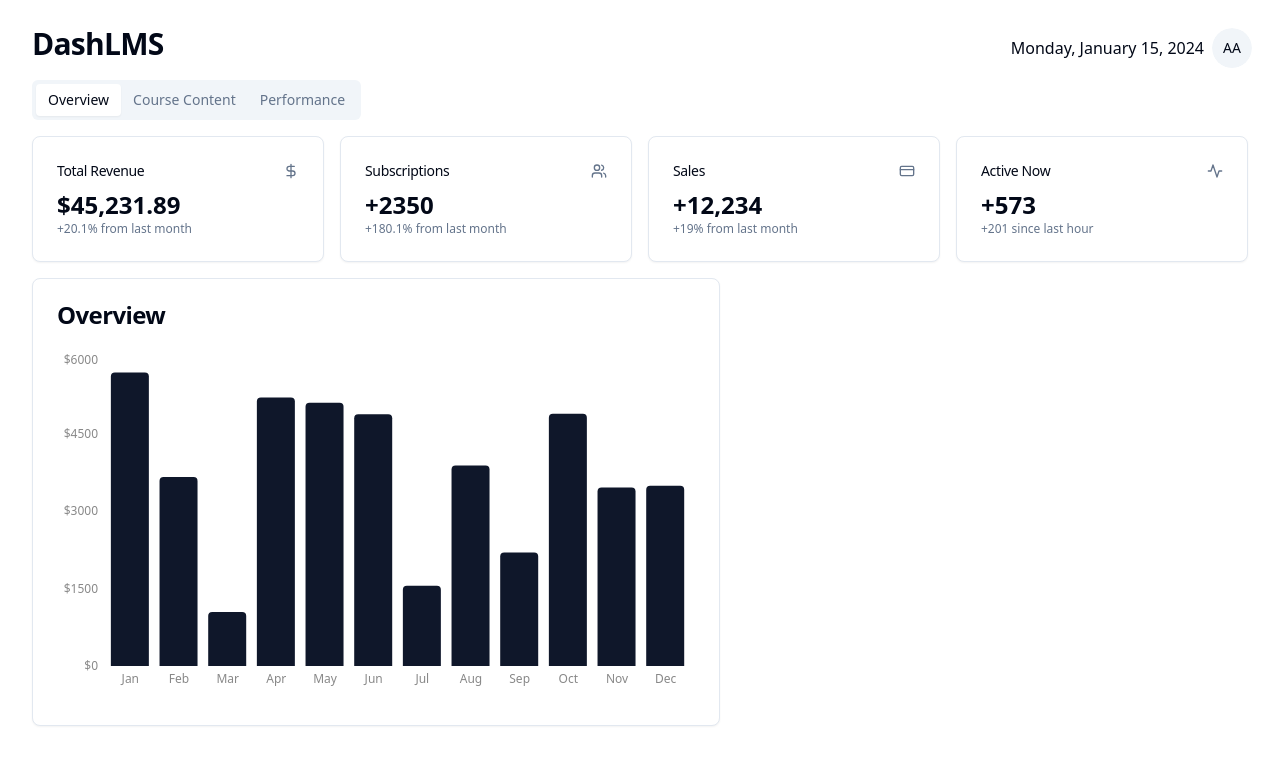
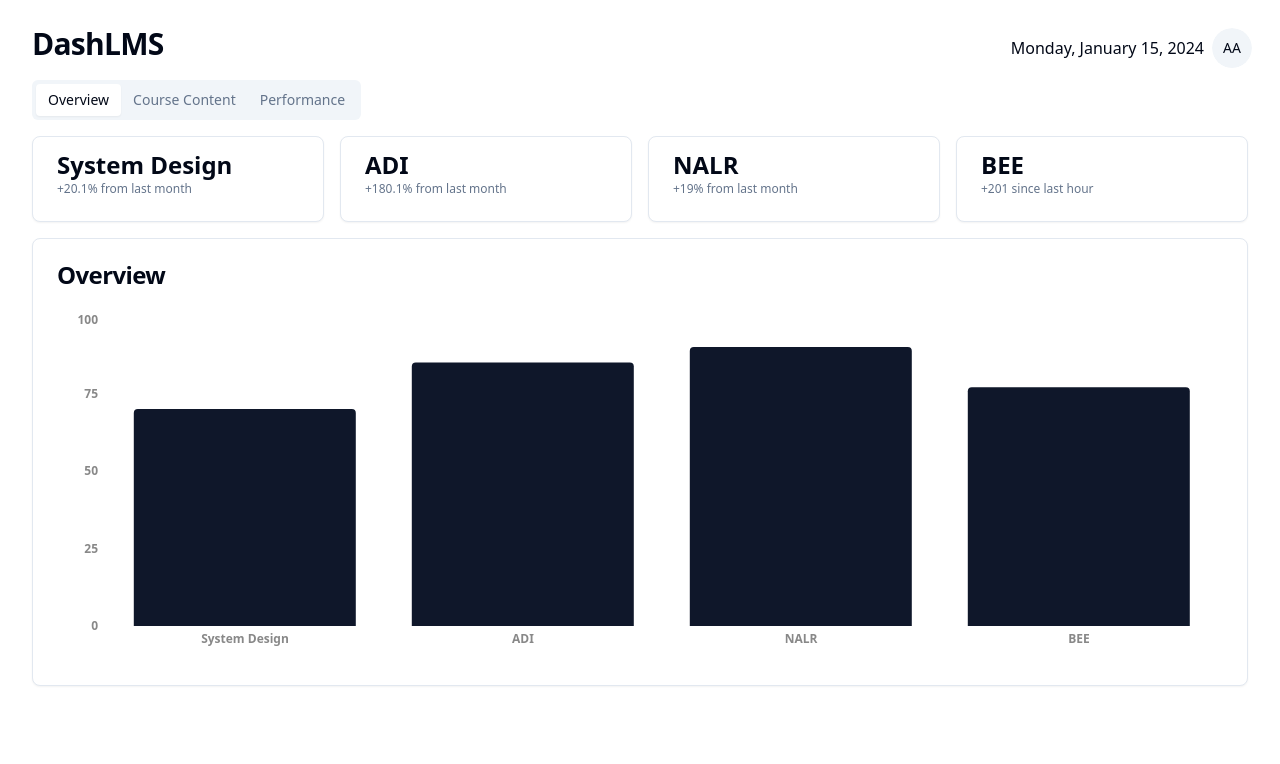
Before and after one commit to abhay-ag/fee-next, a Next.js app: page /u in a window 1280 px wide. Shown: the top 764 px of the page. Built offline with nearby package versions, Linux system fonts and the light colour scheme.

Commit message:
Design modification in the home page

```diff
--- a/app/components/overview.tsx
+++ b/app/components/overview.tsx
@@ -4,53 +4,53 @@ import { Bar, BarChart, ResponsiveContainer, XAxis, YAxis } from "recharts";
 
 const data = [
   {
-    name: "Jan",
-    total: Math.floor(Math.random() * 5000) + 1000,
+    name: "System Design",
+    total: 70 ,
   },
   {
-    name: "Feb",
-    total: Math.floor(Math.random() * 5000) + 1000,
+    name: "ADI",
+    total: 85 ,
   },
   {
-    name: "Mar",
-    total: Math.floor(Math.random() * 5000) + 1000,
+    name: "NALR",
+    total: 90 ,
   },
   {
-    name: "Apr",
-    total: Math.floor(Math.random() * 5000) + 1000,
+    name: "BEE",
+    total: 77 ,
   },
-  {
-    name: "May",
-    total: Math.floor(Math.random() * 5000) + 1000,
-  },
-  {
-    name: "Jun",
-    total: Math.floor(Math.random() * 5000) + 1000,
-  },
-  {
-    name: "Jul",
-    total: Math.floor(Math.random() * 5000) + 1000,
-  },
-  {
-    name: "Aug",
-    total: Math.floor(Math.random() * 5000) + 1000,
-  },
-  {
-    name: "Sep",
-    total: Math.floor(Math.random() * 5000) + 1000,
-  },
-  {
-    name: "Oct",
-    total: Math.floor(Math.random() * 5000) + 1000,
-  },
-  {
-    name: "Nov",
-    total: Math.floor(Math.random() * 5000) + 1000,
-  },
-  {
-    name: "Dec",
-    total: Math.floor(Math.random() * 5000) + 1000,
-  },
+  // {
+  //   name: "May",
+  //   total: Math.floor(Math.random() * 5000) + 1000,
+  // },
+  // {
+  //   name: "Jun",
+  //   total: Math.floor(Math.random() * 5000) + 1000,
+  // },
+  // {
+  //   name: "Jul",
+  //   total: Math.floor(Math.random() * 5000) + 1000,
+  // },
+  // {
+  //   name: "Aug",
+  //   total: Math.floor(Math.random() * 5000) + 1000,
+  // },
+  // {
+  //   name: "Sep",
+  //   total: Math.floor(Math.random() * 5000) + 1000,
+  // },
+  // {
+  //   name: "Oct",
+  //   total: Math.floor(Math.random() * 5000) + 1000,
+  // },
+  // {
+  //   name: "Nov",
+  //   total: Math.floor(Math.random() * 5000) + 1000,
+  // },
+  // {
+  //   name: "Dec",
+  //   total: Math.floor(Math.random() * 5000) + 1000,
+  // },
 ];
 
 export function Overview() {
@@ -61,6 +61,7 @@ export function Overview() {
                   dataKey="name"
                   stroke="#888888"
                   fontSize={12}
+                  fontWeight={"bold"}
                   tickLine={false}
                   axisLine={false}
               />
@@ -68,8 +69,9 @@ export function Overview() {
                   stroke="#888888"
                   fontSize={12}
                   tickLine={false}
+                  fontWeight={"bold"}
                   axisLine={false}
-          tickFormatter={(value) => `$${value}`}
+                  tickFormatter={(value) => `${value}`}
               />
               <Bar
                   dataKey="total"
--- a/app/components/user-nav.tsx
+++ b/app/components/user-nav.tsx
@@ -29,7 +29,7 @@ export function UserNav() {
           </div>
         </DropdownMenuLabel>
         <DropdownMenuSeparator />
-        <DropdownMenuItem className="text-red-500">Log out</DropdownMenuItem>
+        <DropdownMenuItem className="text-red-500 cursor-pointer">Log out</DropdownMenuItem>
       </DropdownMenuContent>
     </DropdownMenu>
   );
--- a/app/u/page.tsx
+++ b/app/u/page.tsx
@@ -14,7 +14,9 @@ export default function DashboardPage() {
         <>
             <div className="min-h-screen space-y-4 p-8 pt-6">
                 <div className="flex items-center justify-between space-y-2">
-          <h2 className="text-3xl font-bold tracking-tight">DashLMS</h2>
+                    <h2 className="text-3xl font-bold tracking-tight">
+                        DashLMS
+                    </h2>
                     <div className="flex gap-3 items-center">
                         {new Date().toLocaleDateString(undefined, {
                             weekday: "long",
@@ -28,13 +30,15 @@ export default function DashboardPage() {
                 <Tabs defaultValue="overview" className="space-y-4">
                     <TabsList>
                         <TabsTrigger value="overview">Overview</TabsTrigger>
-            <TabsTrigger value="analytics">Course Content</TabsTrigger>
+                        <TabsTrigger value="analytics">
+                            Course Content
+                        </TabsTrigger>
                         <TabsTrigger value="reports">Performance</TabsTrigger>
                     </TabsList>
                     <TabsContent value="overview" className="space-y-4">
                         <div className="grid gap-4 md:grid-cols-2 lg:grid-cols-4">
-              <Card>
-                <CardHeader className="flex flex-row items-center justify-between space-y-0 pb-2">
+                            <Card className="flex items-center">
+                                {/* <CardHeader className="flex flex-row items-center justify-between space-y-0 pb-2">
                   <CardTitle className="text-sm font-medium">
                     Total Revenue
                   </CardTitle>
@@ -50,16 +54,18 @@ export default function DashboardPage() {
                   >
                     <path d="M12 2v20M17 5H9.5a3.5 3.5 0 0 0 0 7h5a3.5 3.5 0 0 1 0 7H6" />
                   </svg>
-                </CardHeader>
-                <CardContent>
-                  <div className="text-2xl font-bold">$45,231.89</div>
+                </CardHeader> */}
+                                <CardContent className="pt-3">
+                                    <div className="text-2xl font-bold">
+                                        System Design
+                                    </div>
                                     <p className="text-xs text-muted-foreground">
                                         +20.1% from last month
                                     </p>
                                 </CardContent>
                             </Card>
-              <Card>
-                <CardHeader className="flex flex-row items-center justify-between space-y-0 pb-2">
+                            <Card className="flex items-center">
+                                {/* <CardHeader className="flex flex-row items-center justify-between space-y-0 pb-2">
                   <CardTitle className="text-sm font-medium">
                     Subscriptions
                   </CardTitle>
@@ -77,16 +83,18 @@ export default function DashboardPage() {
                     <circle cx="9" cy="7" r="4" />
                     <path d="M22 21v-2a4 4 0 0 0-3-3.87M16 3.13a4 4 0 0 1 0 7.75" />
                   </svg>
-                </CardHeader>
-                <CardContent>
-                  <div className="text-2xl font-bold">+2350</div>
+                </CardHeader> */}
+                                <CardContent className="pt-3">
+                                    <div className="text-2xl font-bold">
+                                        ADI
+                                    </div>
                                     <p className="text-xs text-muted-foreground">
                                         +180.1% from last month
                                     </p>
                                 </CardContent>
                             </Card>
-              <Card>
-                <CardHeader className="flex flex-row items-center justify-between space-y-0 pb-2">
+                            <Card className="flex items-center">
+                                {/* <CardHeader className="flex flex-row items-center justify-between space-y-0 pb-2">
                   <CardTitle className="text-sm font-medium">Sales</CardTitle>
                   <svg
                     xmlns="http://www.w3.org/2000/svg"
@@ -101,16 +109,18 @@ export default function DashboardPage() {
                     <rect width="20" height="14" x="2" y="5" rx="2" />
                     <path d="M2 10h20" />
                   </svg>
-                </CardHeader>
-                <CardContent>
-                  <div className="text-2xl font-bold">+12,234</div>
+                </CardHeader> */}
+                                <CardContent className="pt-3">
+                                    <div className="text-2xl font-bold">
+                                        NALR
+                                    </div>
                                     <p className="text-xs text-muted-foreground">
                                         +19% from last month
                                     </p>
                                 </CardContent>
                             </Card>
                             <Card>
-                <CardHeader className="flex flex-row items-center justify-between space-y-0 pb-2">
+                                {/* <CardHeader className="flex flex-row items-center justify-between space-y-0 pb-2">
                   <CardTitle className="text-sm font-medium">
                     Active Now
                   </CardTitle>
@@ -126,9 +136,11 @@ export default function DashboardPage() {
                   >
                     <path d="M22 12h-4l-3 9L9 3l-3 9H2" />
                   </svg>
-                </CardHeader>
-                <CardContent>
-                  <div className="text-2xl font-bold">+573</div>
+                </CardHeader> */}
+                                <CardContent className="pt-3">
+                                    <div className="text-2xl font-bold">
+                                        BEE
+                                    </div>
                                     <p className="text-xs text-muted-foreground">
                                         +201 since last hour
                                     </p>
@@ -136,7 +148,7 @@ export default function DashboardPage() {
                             </Card>
                         </div>
                         <div className="grid gap-4 md:grid-cols-2 lg:grid-cols-7">
-              <Card className="col-span-4">
+                            <Card className="col-span-7">
                                 <CardHeader>
                                     <CardTitle>Overview</CardTitle>
                                 </CardHeader>
```
Lines whose indentation alone changed are shown as unchanged.
